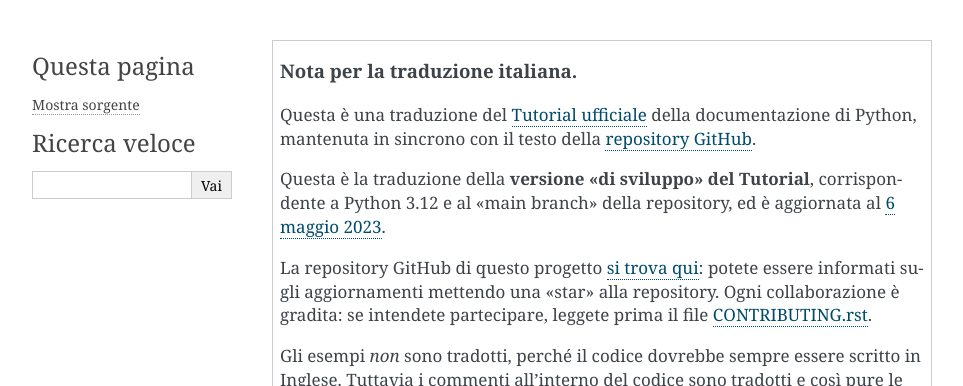
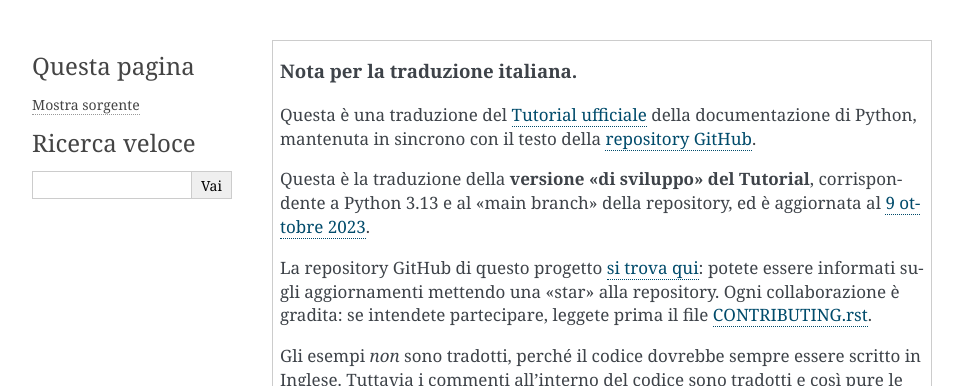
Before and after one commit to ricpol/pytutorial-it, a Sphinx documentation site: the page built from tutorial/source/appetite.rst, in a window 1280 px wide and 900 px high. Shown: the top 386 px of the window, without its empty margins (148-1111 px from the left). Built offline with Sphinx 7.4.7, drawn with Linux system fonts in a browser that asks for light colours.

Commit message:
the main branch is now Python 3.13

```diff
--- a/tutorial/source/appetite.rst
+++ b/tutorial/source/appetite.rst
@@ -2,14 +2,14 @@
 .. topic:: Nota per la traduzione italiana.
 
     Questa è una traduzione del
-    `Tutorial ufficiale <https://docs.python.org/3.12/tutorial/index.html>`_
+    `Tutorial ufficiale <https://docs.python.org/3.13/tutorial/index.html>`_
     della documentazione di Python, mantenuta in sincrono con il testo della
     `repository GitHub <https://github.com/python/cpython/tree/main/Doc/tutorial>`_.
 
     Questa è la traduzione della **versione "di sviluppo" del Tutorial**,
-    corrispondente a Python 3.12 e al "main branch" della repository,
+    corrispondente a Python 3.13 e al "main branch" della repository,
     ed è aggiornata al
-    `6 maggio 2023 <https://github.com/python/cpython/commits/main/Doc/tutorial>`_.
+    `9 ottobre 2023 <https://github.com/python/cpython/commits/main/Doc/tutorial>`_.
 
     La repository GitHub di questo progetto
     `si trova qui <https://github.com/ricpol/pytutorial-it>`_:
```
Also changed, not shown: CONTRIBUTING.rst (+9 -5 lines), README.rst (+5 -4 lines), tutorial/source/interpreter.rst (+5 -5 lines).
